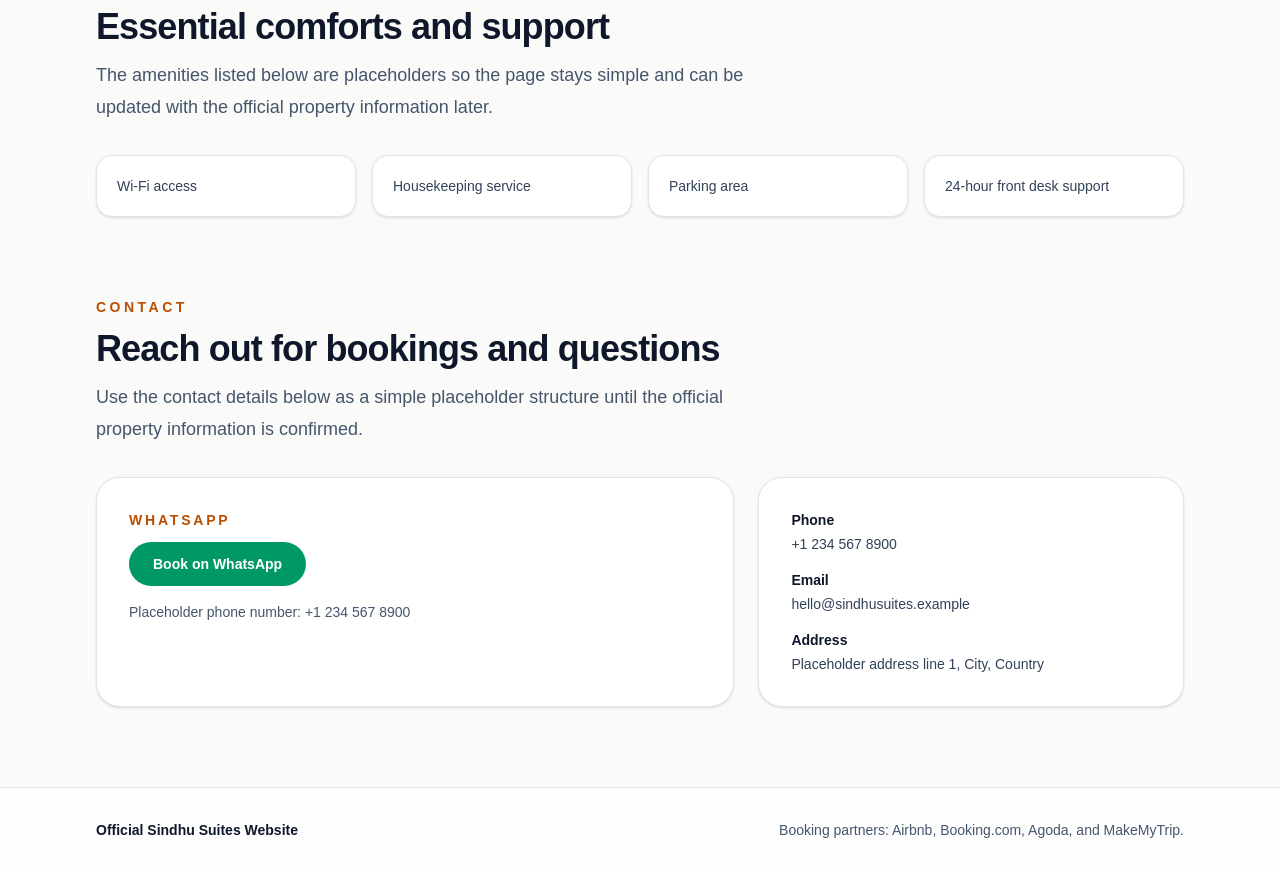
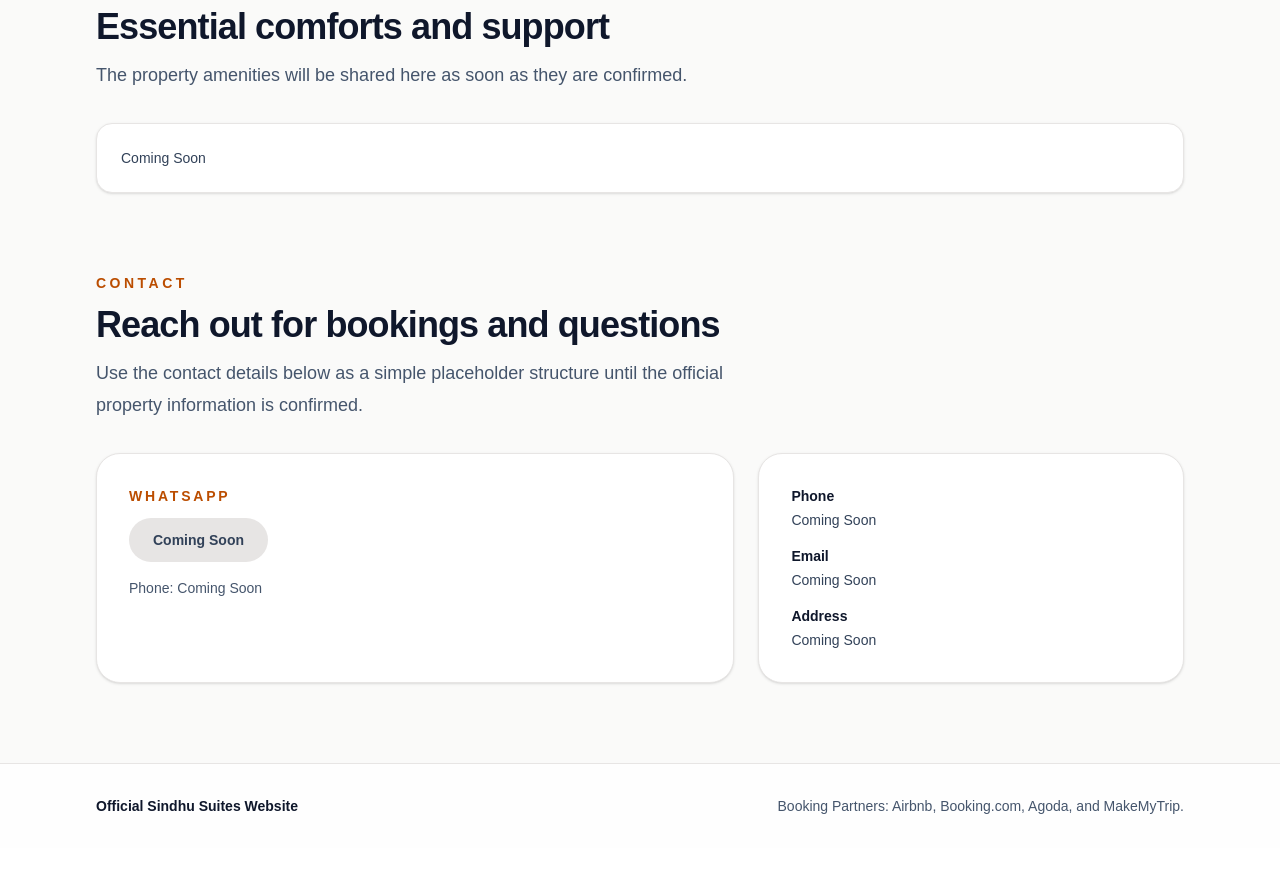
Before and after one commit to naveencoherent/sindhu-suite, a Next.js app: page / in a window 1280 px wide. Shown: the part 1880-2752 px from the top of the page. After the commit the page ends 2728 px from the top, so only its background shows below. Built offline with nearby package versions, Linux system fonts and the light colour scheme.

Commit message:
Replace unverified business details with safe placeholders

```diff
--- a/app/page.tsx
+++ b/app/page.tsx
@@ -32,12 +32,14 @@ const rooms: Room[] = [
   },
 ];
 
-const amenities = [
-  "Wi-Fi access",
-  "Housekeeping service",
-  "Parking area",
-  "24-hour front desk support",
-];
+const amenities: string[] = [];
+
+const contactDetails = {
+  whatsappUrl: null as string | null,
+  phone: "Coming Soon",
+  email: "Coming Soon",
+  address: "Coming Soon",
+};
 
 function SectionHeading({
   eyebrow,
@@ -185,8 +187,9 @@ export default function Home() {
           <SectionHeading
             eyebrow="Amenities"
             title="Essential comforts and support"
-            description="The amenities listed below are placeholders so the page stays simple and can be updated with the official property information later."
+            description="The property amenities will be shared here as soon as they are confirmed."
           />
+          {amenities.length > 0 ? (
             <ul className="mt-8 grid gap-4 md:grid-cols-2 xl:grid-cols-4">
               {amenities.map((amenity) => (
                 <li
@@ -197,6 +200,11 @@ export default function Home() {
                 </li>
               ))}
             </ul>
+          ) : (
+            <div className="mt-8 rounded-2xl border border-stone-200 bg-white p-6 text-sm font-medium text-slate-700 shadow-sm">
+              Coming Soon
+            </div>
+          )}
         </section>
 
         <section id="contact" className="mx-auto max-w-6xl px-6 pb-20 lg:px-8">
@@ -210,29 +218,35 @@ export default function Home() {
               <p className="text-sm font-semibold uppercase tracking-[0.2em] text-amber-700">
                 WhatsApp
               </p>
+              {contactDetails.whatsappUrl ? (
                 <a
-                href="https://wa.me/1234567890"
+                  href={contactDetails.whatsappUrl}
                   className="mt-3 inline-flex rounded-full bg-emerald-600 px-6 py-3 text-sm font-semibold text-white transition hover:bg-emerald-700"
                 >
                   Book on WhatsApp
                 </a>
+              ) : (
+                <div className="mt-3 inline-flex rounded-full bg-stone-200 px-6 py-3 text-sm font-semibold text-slate-700">
+                  Coming Soon
+                </div>
+              )}
               <p className="mt-4 text-sm text-slate-600">
-                Placeholder phone number: +1 234 567 8900
+                Phone: {contactDetails.phone}
               </p>
             </div>
             <div className="rounded-3xl border border-stone-200 bg-white p-8 shadow-sm">
               <ul className="space-y-4 text-sm text-slate-700">
                 <li>
                   <span className="block font-semibold text-slate-900">Phone</span>
-                  <span className="mt-1 block">+1 234 567 8900</span>
+                  <span className="mt-1 block">{contactDetails.phone}</span>
                 </li>
                 <li>
                   <span className="block font-semibold text-slate-900">Email</span>
-                  <span className="mt-1 block">hello@sindhusuites.example</span>
+                  <span className="mt-1 block">{contactDetails.email}</span>
                 </li>
                 <li>
                   <span className="block font-semibold text-slate-900">Address</span>
-                  <span className="mt-1 block">Placeholder address line 1, City, Country</span>
+                  <span className="mt-1 block">{contactDetails.address}</span>
                 </li>
               </ul>
             </div>
@@ -243,7 +257,7 @@ export default function Home() {
       <footer className="border-t border-stone-200 bg-white/80">
         <div className="mx-auto flex max-w-6xl flex-col gap-3 px-6 py-8 text-sm text-slate-600 lg:flex-row lg:items-center lg:justify-between lg:px-8">
           <p className="font-semibold text-slate-900">Official Sindhu Suites Website</p>
-          <p>Booking partners: Airbnb, Booking.com, Agoda, and MakeMyTrip.</p>
+          <p>Booking Partners: Airbnb, Booking.com, Agoda, and MakeMyTrip.</p>
         </div>
       </footer>
     </div>
```
Lines whose indentation alone changed are shown as unchanged.
